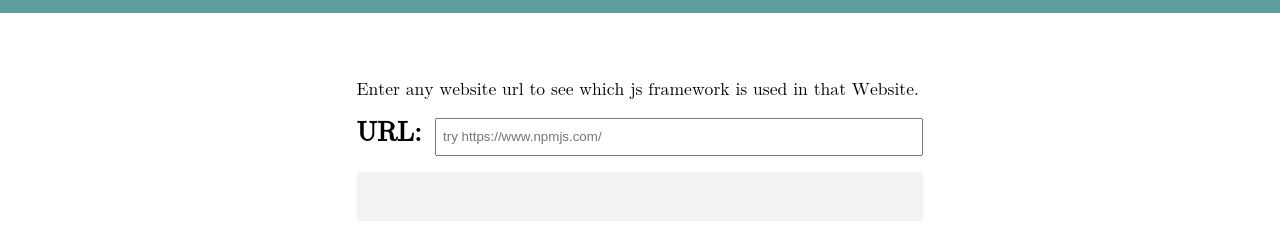
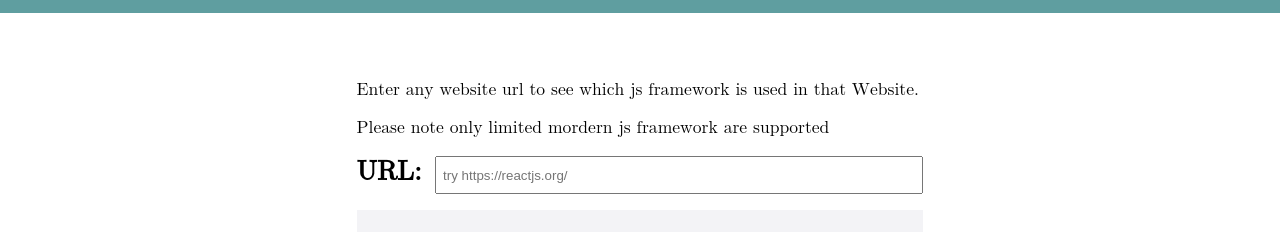
Before and after one commit to ambujsahu81/js-framework-detector, a plain HTML site: page index.html in a window 1280 px wide. Shown: the part 84-316 px from the top of the page. Drawn offline with Linux system fonts and the light colour scheme.

```diff
--- a/app.js
+++ b/app.js
@@ -21,6 +21,7 @@
     let newUl = '<span class="largefont extra-padding">Framework detected</span><br/>';
     if (toShowData.length < 1) {
         document.getElementById('result').innerHTML = '<span class="largefont extra-padding">Failed to detect any framework</span><br/>';
+        return;
     }
     for ( let element of toShowData) {
         const li = `<ul>
--- a/index.html
+++ b/index.html
@@ -80,12 +80,12 @@
             <p>
                 Enter any website url to see which js framework is used in that Website.
             </p>
+            <P>Please note only limited mordern js framework are supported</P>
             <p id="Error" class="error">
             </p>
-            <label><span>URL:</span> <input id="search-input" placeholder=" try https://www.npmjs.com/"
+            <label><span>URL:</span> <input id="search-input" placeholder=" try https://reactjs.org/"
                     value=""></label>
             <div class="result" id="result">
-                <P></P>
             </div>
         </div>
     </div>
```
